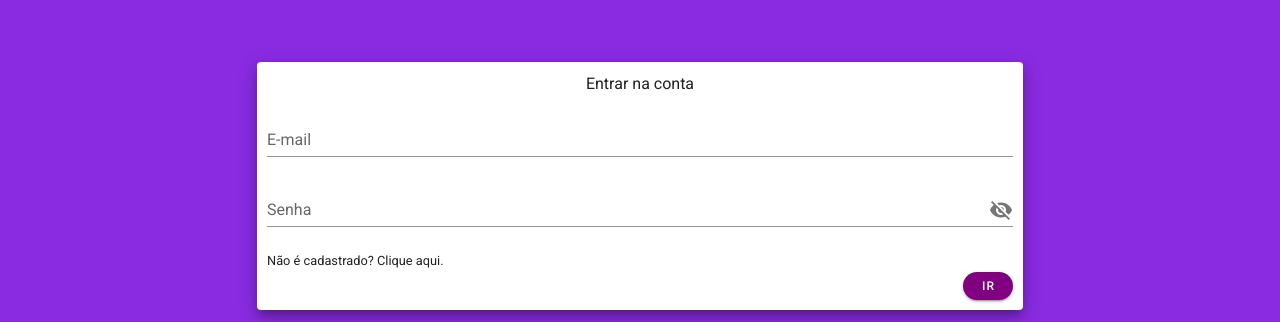
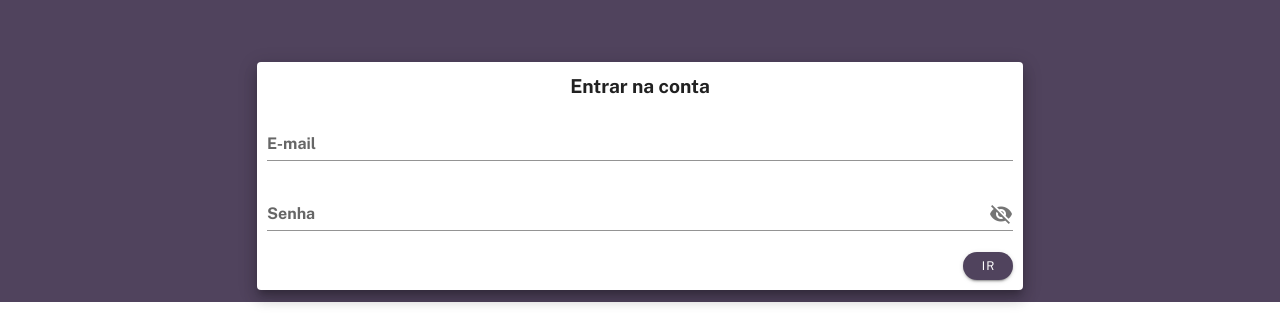
Before and after one commit to DanielHCorreia/TODOVue, a Vue app: page / in a window 1280 px wide. Shown: the part 543-865 px from the top of the page. Built offline with nearby package versions, Linux system fonts and the light colour scheme.

Commit message:
Modificaçoes feitas: - Ajustada cor do fundo e botao; - Ajustada fonte do componente Login.

```diff
--- a/src/components/Login.vue
+++ b/src/components/Login.vue
@@ -3,8 +3,8 @@
     <v-form  v-model="valid">
       <v-container style="d-flex justify-center align-center">
         <v-row>
-          <v-col cols="8" xs="4" style="margin: 0 auto; margin-top: 50%" v-if="naoLogado">
-            <v-card :elevation="10" id="form">
+          <v-col cols="8" xs="4" class="login-box" v-if="naoLogado">
+            <v-card :elevation="10" class="login-box-form">
               <p class="text-center">Acesse com seu email</p>
               <v-text-field
                 v-model="email"
@@ -13,13 +13,13 @@
                 required
               ></v-text-field>
               <div class="d-flex flex-row-reverse">
-                <v-btn rounded small right @click="naoLogado = !naoLogado">Ir</v-btn>
+                <v-btn rounded small @click="naoLogado = !naoLogado">Ir</v-btn>
               </div>
             </v-card>
           </v-col>
 
-          <v-col cols="8" xs="4" style="margin: 0 auto; margin-top: 50%" v-else>
-            <v-card :elevation="10" id="form">
+          <v-col cols="8" xs="4" class="login-box" v-else>
+            <v-card :elevation="10" class="login-box-form">
               <p class="text-center">Entrar na conta</p>
               <v-text-field
                 v-model="email"
@@ -37,9 +37,8 @@
                 required
                 @click:append="mostrar = !mostrar"
               ></v-text-field>
-              <small class="mt-4">Não é cadastrado? Clique aqui.</small>
               <div class="d-flex flex-row-reverse">
-                <v-btn rounded small right @click="naoLogado = !naoLogado">Ir</v-btn>
+                <v-btn rounded small @click="naoLogado = !naoLogado">Ir</v-btn>
               </div>
             </v-card>
           </v-col>
@@ -67,20 +66,34 @@ export default {
 </script>
 
 <style scoped>
-  #login {
-    background-color: blueviolet;
+  @import url('https://fonts.googleapis.com/css?family=Public+Sans:400,700&display=swap');
+
+  * {
+    font-family: 'Public Sans', sans-serif;
+    font-weight: bold;
+    font-size: 1.2rem;
   }
 
-  #form {
+  #login {
+    background-color: #50435D;
+  }
+
+  .login-box {
+    margin: 0 auto;
+    margin-top: 50%;
+  }
+
+  .login-box-form {
     background-color: white;
     padding: 10px;
   }
 
   .theme--light.v-btn:not(.v-btn--flat):not(.v-btn--text):not(.v-btn--outlined) {
-    background-color: purple;
+    background-color: #50435D;
   }
 
   .theme--light.v-btn {
     color: white;
   }
+
 </style>
```
